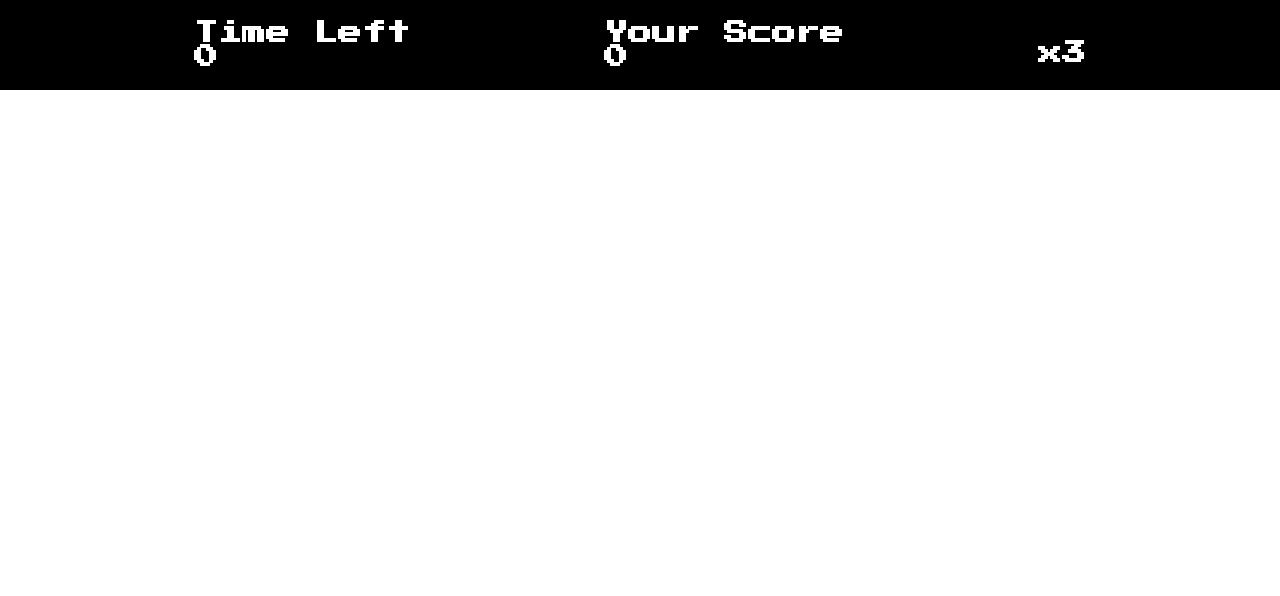
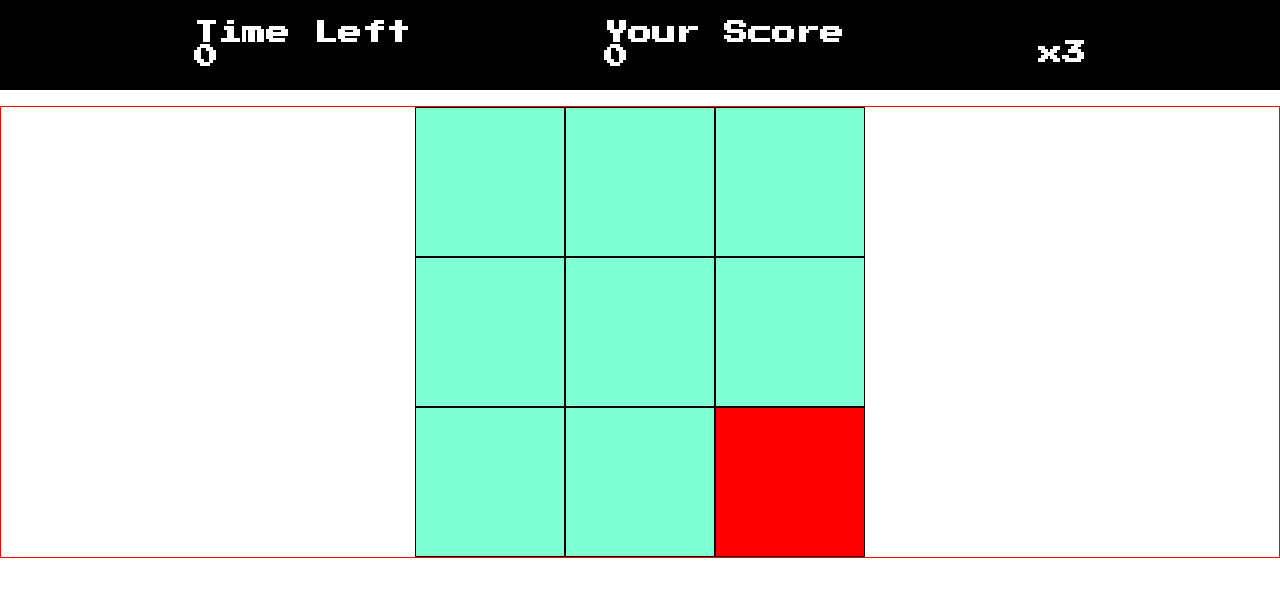
Before and after one commit to Cynthialins/Portfolio, a plain HTML site: page Jogo_Detona_Ralph_com_JavaScript/index.html in a window 1280 px wide. Drawn offline with Linux system fonts and the light colour scheme.

Commit message:
Criação do painel do jogo

```diff
--- a/Jogo_Detona_Ralph_com_JavaScript/assets/css/main.css
+++ b/Jogo_Detona_Ralph_com_JavaScript/assets/css/main.css
@@ -1,5 +1,7 @@
 .container {
     display: flex;
+    flex-direction: column;
+    height: 100vh;
 }
 
 .menu {
@@ -12,3 +14,22 @@
     background-color: #000;
     color: #FFF;
 }
+
+.panel {
+    margin-top: 1rem;
+    display: flex;
+    align-items: center;
+    justify-content: center;
+    border: 1px solid #f00;
+}
+
+.square {
+    height: 150px;
+    width: 150px;
+    border: 1px solid #000;
+    background-color: #7fffd4;
+}
+
+.enemy {
+    background-color: #f00;
+}
--- a/Jogo_Detona_Ralph_com_JavaScript/index.html
+++ b/Jogo_Detona_Ralph_com_JavaScript/index.html
@@ -31,6 +31,23 @@
         </div>
 
         <div class="panel">
+            <div class="panel-row">
+                <div class="square" id="1"></div>
+                <div class="square" id="2"></div>
+                <div class="square" id="3"></div>
+           </div>
+
+           <div class="panel-row">
+                <div class="square" id="4"></div>
+                <div class="square" id="5"></div>
+                <div class="square" id="6"></div>
+           </div>
+
+            <div class="panel-row">
+                <div class="square" id="7"></div>
+                <div class="square" id="8"></div>
+                <div class="square" id="9"></div>
+            </div>
 
         </div>
 
```
